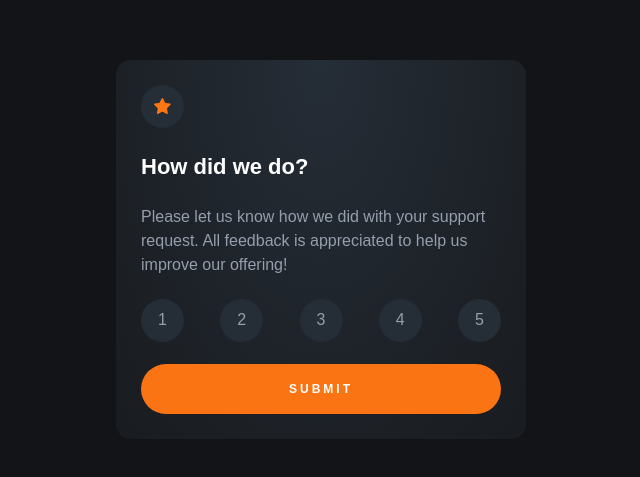
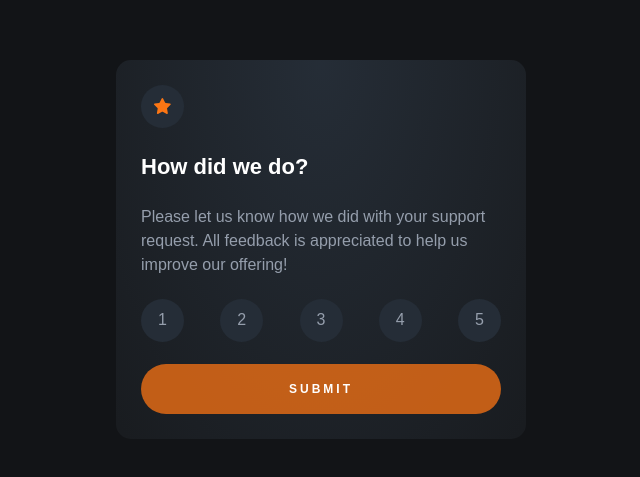
Before and after one commit to NatnaelSisay/rating-component, a React (Vite) app: page / in a window 1280 px wide. Shown: the part 151-628 px from the top of the page, without its empty margins (319-959 px from the left). Built offline with nearby package versions, Linux system fonts and the light colour scheme.

Commit message:
submit button disabled before rate is selected

```diff
--- a/src/components/card/card.scss
+++ b/src/components/card/card.scss
@@ -59,10 +59,17 @@
 	letter-spacing: 0.1875rem;
 
 	transition: background-color 200ms ease-in-out, color 200ms ease-in-out;
+}
+
+.btn-enabled {
 	&:hover {
 		background-color: $white;
-		color: orange;
+		color: $orange;
 	}
+}
+
+.btn-disabled {
+	background-color: hsla(25, 97%, 53%, 0.747);
 }
 
 .selected-rate {
--- a/src/components/card/index.tsx
+++ b/src/components/card/index.tsx
@@ -61,7 +61,16 @@ export default function Card() {
 					</div>
 
 					<div className="full-width">
-						<button type="submit" role="submit" className="btn">
+						<button
+							type="submit"
+							role="submit"
+							className={`btn ${
+								selecteRate == 0 && displayForm == true
+									? "btn-disabled"
+									: "btn-enabled"
+							}`}
+							disabled={selecteRate == 0 && displayForm == true}
+						>
 							Submit
 						</button>
 					</div>
```
Also changed, not shown: 1 other file (tests, documents, lock files or other folders).
